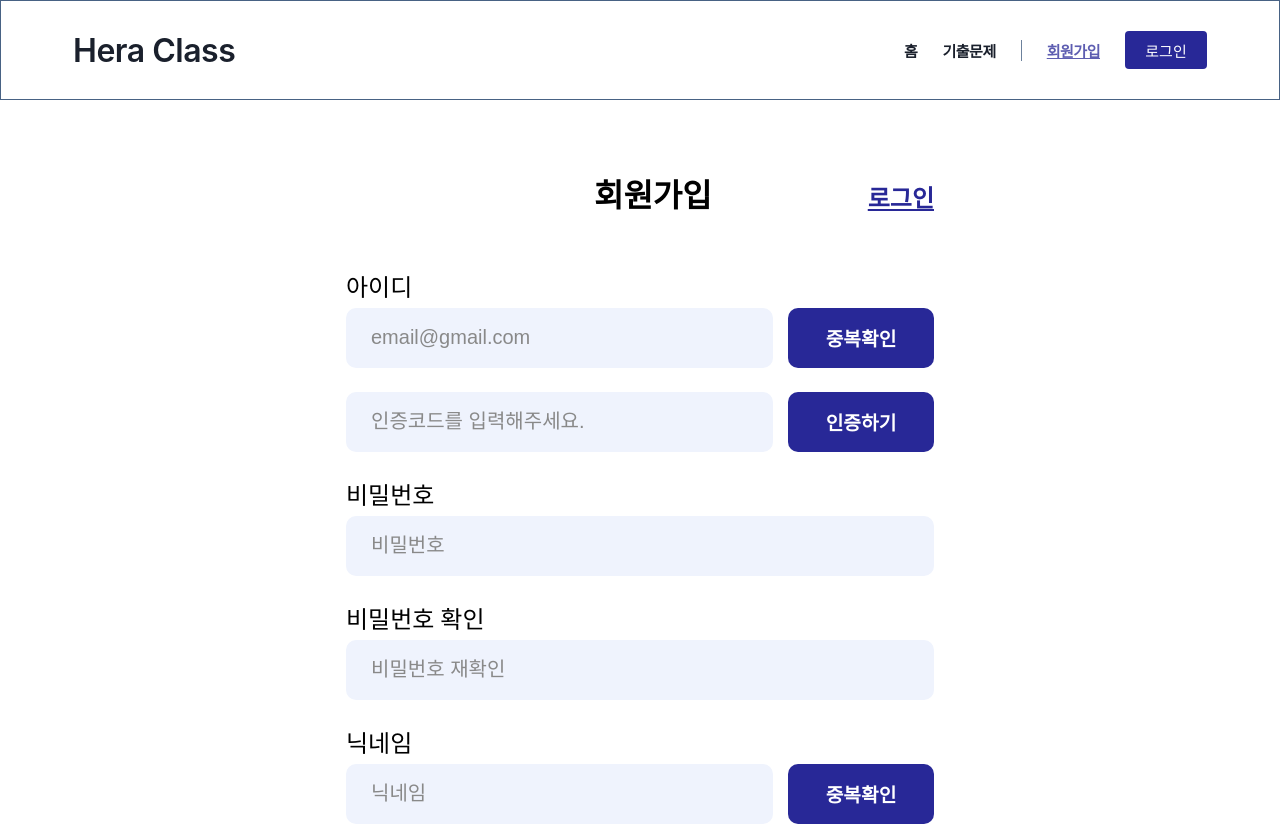
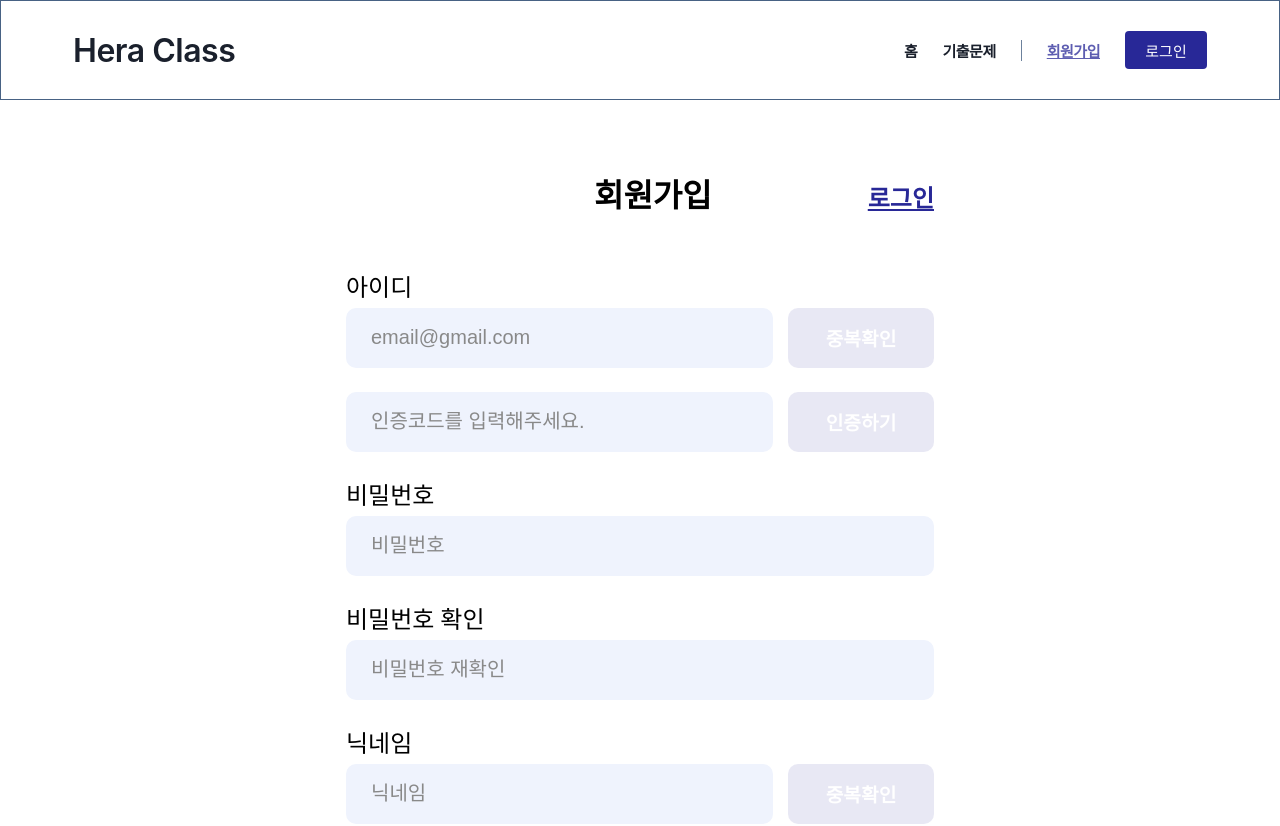
Before and after one commit to THE-HERA-CLASS/HC-frontend, a React (Create React App) app: page /signups in a window 1280 px wide. Shown: the top 826 px of the page. Built offline with nearby package versions, Linux system fonts and the light colour scheme; no server answers.

Commit message:
[Refactor] 회원가입 페이지에서 버튼을 기본적으로 비활성화, 알맞는 값 입력시 활성화하는 기능 추가

```diff
--- a/src/components/common/CustomBtn.jsx
+++ b/src/components/common/CustomBtn.jsx
@@ -48,7 +48,7 @@ const ButtonStyled = styled.button`
     disabled
       ? css`
           pointer-events: none;
-          background-color: aliceblue;
+          opacity: 0.1;
         `
       : ''}
   ${({ border }) =>
--- a/src/pages/Signup.jsx
+++ b/src/pages/Signup.jsx
@@ -33,6 +33,7 @@ function Signup() {
   const [isPassword, setIsPassword] = useState(false);
   const [isConfirmPw, setIsConfirmPw] = useState(false);
   const [isMajor, setIsMajor] = useState(false);
+  const [isVerifyCode, setIsVerifyCode] = useState(false);
 
   //중복검사 스테이트
   const [existsEmail, setExistsEmail] = useState(false);
@@ -122,7 +123,14 @@ function Signup() {
 
   //인증코드 이벤트 핸들러
   const onChangeVerifyCodeHandler = (e) => {
-    setVerifyCode(e.target.value);
+    const verifyCodeCurrent = e.target.value;
+    setVerifyCode(verifyCodeCurrent);
+
+    if (verifyCodeCurrent.length === 6) {
+      setIsVerifyCode(true);
+    } else {
+      setIsVerifyCode(false);
+    }
   };
 
   // 인증 코드 발송 뮤테이션
@@ -227,7 +235,8 @@ function Signup() {
                 height='60px'
                 bc='#282897'
                 _borderradius='10px'
-                onClick={emailConfirmClick}>
+                onClick={emailConfirmClick}
+                disabled={!isEmail}>
                 <CustomText color='#fff' fontSize='1.2rem' fontWeight='600'>
                   중복확인
                 </CustomText>
@@ -253,7 +262,8 @@ function Signup() {
                 height='60px'
                 bc='#282897'
                 _borderradius='10px'
-                onClick={verifyMailClick}>
+                onClick={verifyMailClick}
+                disabled={!isVerifyCode}>
                 <CustomText color='#fff' fontSize='1.2rem' fontWeight='600'>
                   인증하기
                 </CustomText>
@@ -307,7 +317,8 @@ function Signup() {
                 height='60px'
                 bc='#282897'
                 _borderradius='10px'
-                onClick={nicknameConfirmHandler}>
+                onClick={nicknameConfirmHandler}
+                disabled={!isNickname}>
                 <CustomText color='#fff' fontSize='1.2rem' fontWeight='600'>
                   중복확인
                 </CustomText>
```
